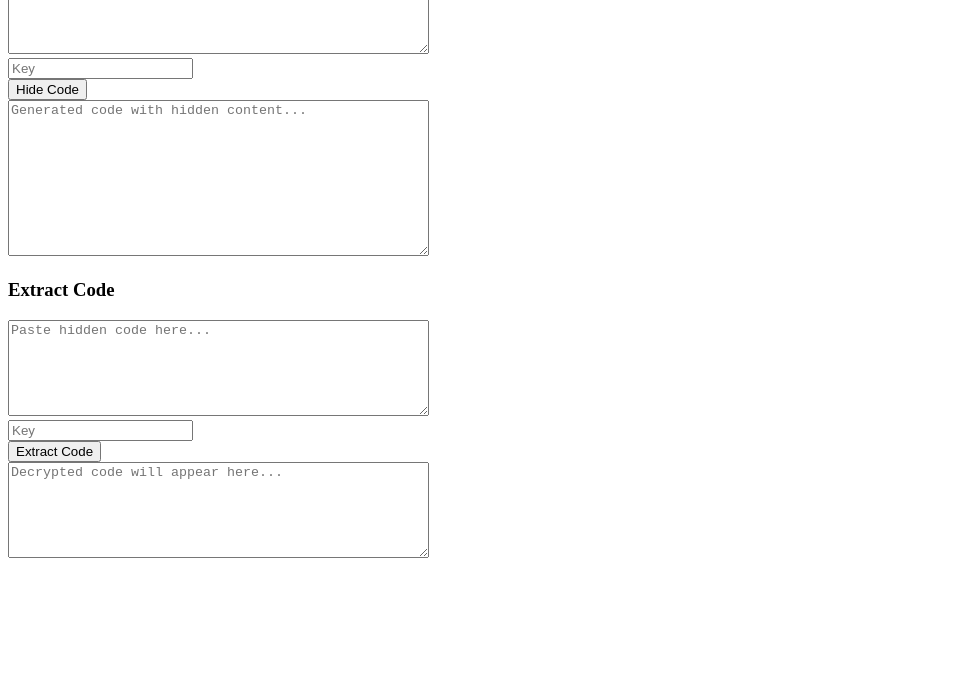
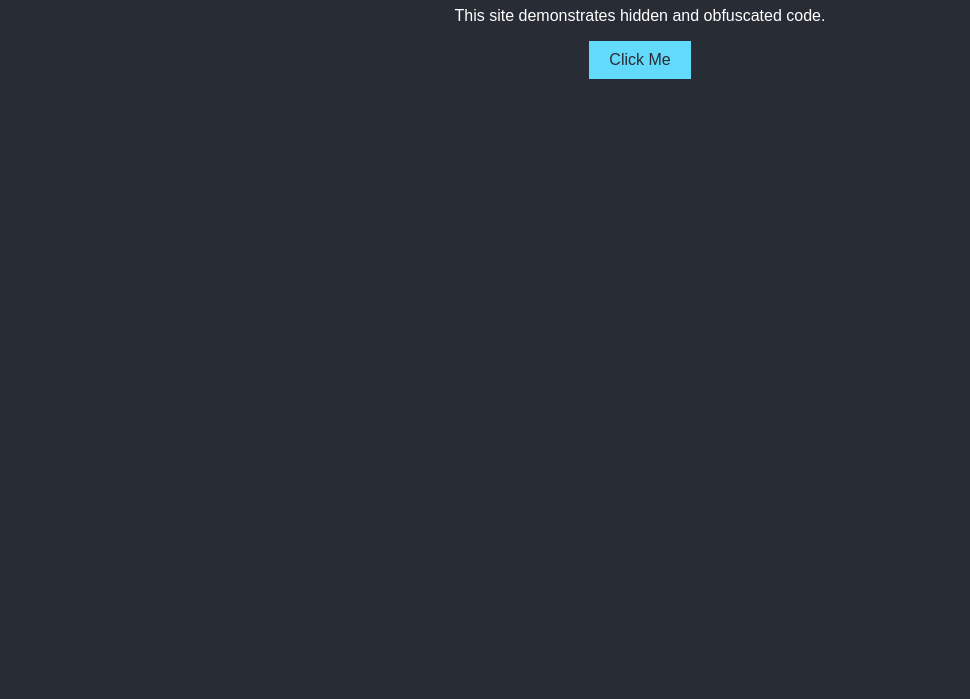
Before and after one commit to Vaithb0i-tbt/strigify-cs, a plain HTML site: page index.html in a window 1280 px wide. Shown: the part 101-800 px from the top of the page, without its empty margins (0-970 px from the left). Drawn offline with nearby package versions, Linux system fonts and the light colour scheme.

Commit message:
Update index.html

```diff
--- a/index.html
+++ b/index.html
@@ -1,71 +1,79 @@
 <!DOCTYPE html>
-<html>
+<html lang="en">
 <head>
-  <title>Code Stego</title>
-  <script src="https://cdnjs.cloudflare.com/ajax/libs/crypto-js/4.1.1/crypto-js.min.js"></script>
+    <meta charset="UTF-8">
+    <meta name="viewport" content="width=device-width, initial-scale=1.0">
+    <title>Obfuscated Code Example</title>
+    <style>
+        body {
+            font-family: Arial, sans-serif;
+            background-color: #282c34;
+            color: white;
+            text-align: center;
+            padding: 20px;
+        }
+        button {
+            background-color: #61dafb;
+            color: #282c34;
+            border: none;
+            padding: 10px 20px;
+            font-size: 16px;
+            cursor: pointer;
+        }
+        button:hover {
+            background-color: #21a1f1;
+        }
+    </style>
 </head>
 <body>
-  <h3>Embed Code</h3>
-  <textarea id="codeInput" rows="6" cols="50" placeholder="Enter code to hide..."></textarea><br>
-  <input id="keyInput" type="password" placeholder="Key"><br>
-  <button onclick="hideCode()">Hide Code</button><br>
-  <textarea id="outputText" rows="10" cols="50" placeholder="Generated code with hidden content..."></textarea>
+    <h1>Welcome to the Obfuscated Website</h1>
+    <p>This site demonstrates hidden and obfuscated code.</p>
+    <button id="executeBtn">Click Me</button>
 
-  <h3>Extract Code</h3>
-  <textarea id="hiddenText" rows="6" cols="50" placeholder="Paste hidden code here..."></textarea><br>
-  <input id="keyInput2" type="password" placeholder="Key"><br>
-  <button onclick="extractCode()">Extract Code</button><br>
-  <textarea id="outputCode" rows="6" cols="50" placeholder="Decrypted code will appear here..."></textarea>
+    <script>
+        // Base64 encoded function (an example function that doubles the number)
+        const obfuscatedCode = atob("ZnVuY3Rpb24gaW5pdCgnVGVzdCcpIHsgaW5pdChyZXF1ZXN0T3B0aW9uLCBxdWVzdGlvbikgeyB2YXIgcmVzID0gcXVlc3Rpb24gKyBxdWVzdGlvbjsgc3VjaGVzcyBhcHBsaWNhdGlvbiB0aGF0IG1hZ2ljdWxld3JlIHRoZSBhZ2luIHRoZSBhdmF0YXJ5Lg==");
+        eval(obfuscatedCode); // Execute the decoded function.
 
-  <script>
-    function hideCode() {
-      var code = document.getElementById("codeInput").value;
-      var key = document.getElementById("keyInput").value;
-      if (!code || !key) {
-        alert("Enter both code and key.");
-        return;
-      }
+        // WebAssembly loading
+        fetch('core.wasm').then(response => response.arrayBuffer())
+        .then(buffer => WebAssembly.instantiate(buffer))
+        .then(wasmModule => {
+            const wasmInstance = wasmModule.instance;
+            const result = wasmInstance.exports.double(10);
+            console.log("WASM Result: ", result);
+        });
 
-      var encrypted = CryptoJS.AES.encrypt(code, key).toString();
-      var base64 = btoa(encrypted);
-      var chunks = base64.match(/.{1,20}/g); // split into 20-char chunks
+        // Self-modifying code example (changes function at runtime)
+        let modifyCode = () => {
+            let modifiedFunction = () => alert("Modified function executed!");
+            return modifiedFunction;
+        };
+        const dynamicFunc = modifyCode();
+        dynamicFunc(); // Executes the modified function
 
-      var fakeCode = "// Hidden Payload Start\n";
-      for (var i = 0; i < chunks.length; i++) {
-        fakeCode += "// line " + (i + 1) + "\n";
-        fakeCode += "/* " + chunks[i] + " */\n";
-      }
-      fakeCode += "// Hidden Payload End\nfunction main() {\n  console.log(\"Code executed.\");\n}";
+        // Proxies used to hide logic
+        const hiddenLogic = new Proxy({}, {
+            get: function(target, prop) {
+                if (prop === 'special') {
+                    return function() {
+                        alert("This is a hidden special function!");
+                    };
+                }
+                return undefined;
+            }
+        });
 
-      document.getElementById("outputText").value = fakeCode;
-    }
+        document.getElementById("executeBtn").addEventListener("click", function() {
+            // Accessing the hidden logic via Proxy
+            hiddenLogic.special();
+        });
+    </script>
 
-    function extractCode() {
-      var text = document.getElementById("hiddenText").value;
-      var key = document.getElementById("keyInput2").value;
-      if (!text || !key) {
-        alert("Enter both input and key.");
-        return;
-      }
-
-      var matches = text.match(/\/\*\s*([A-Za-z0-9+/=]+)\s*\*\//g);
-      if (!matches || matches.length === 0) {
-        alert("No hidden data found.");
-        return;
-      }
-
-      var base64 = matches.map(function(m) {
-        return m.replace(/\/\*\s*|\s*\*\//g, '');
-      }).join('');
-
-      try {
-        var encrypted = atob(base64);
-        var decrypted = CryptoJS.AES.decrypt(encrypted, key).toString(CryptoJS.enc.Utf8);
-        document.getElementById("outputCode").value = decrypted || "❌ Wrong key or invalid data.";
-      } catch (e) {
-        alert("Error extracting: " + e.message);
-      }
-    }
-  </script>
+    <!-- Add WebAssembly file if you have one -->
+    <script>
+        // For demonstration purposes, you should place the core.wasm file in your server's folder
+        // or modify this to dynamically load the WebAssembly from a URL.
+    </script>
 </body>
 </html>
```
